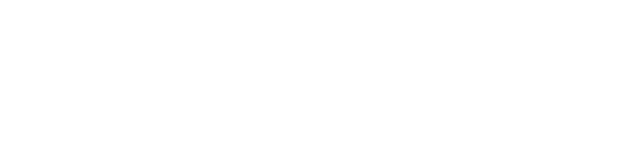
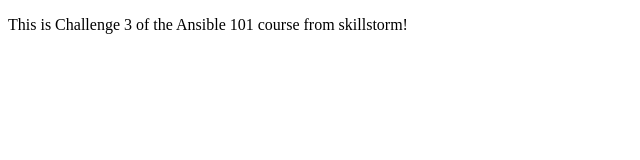
Before and after one commit to agomez94/ansible101, a plain HTML site: page index.html in a window 1280 px wide. Shown: the whole page, without its empty margins (0-640 px from the left). Drawn offline with Linux system fonts and the light colour scheme.

Commit message:
Update index.html

```diff
--- a/index.html
+++ b/index.html
@@ -7,6 +7,7 @@
     <title>Hello There! Welcome to DevOps!</title>
 </head>
 <body>
+    <p>This is Challenge 3 of the Ansible 101 course from skillstorm!</p>
 
 </body>
 </html>
```
